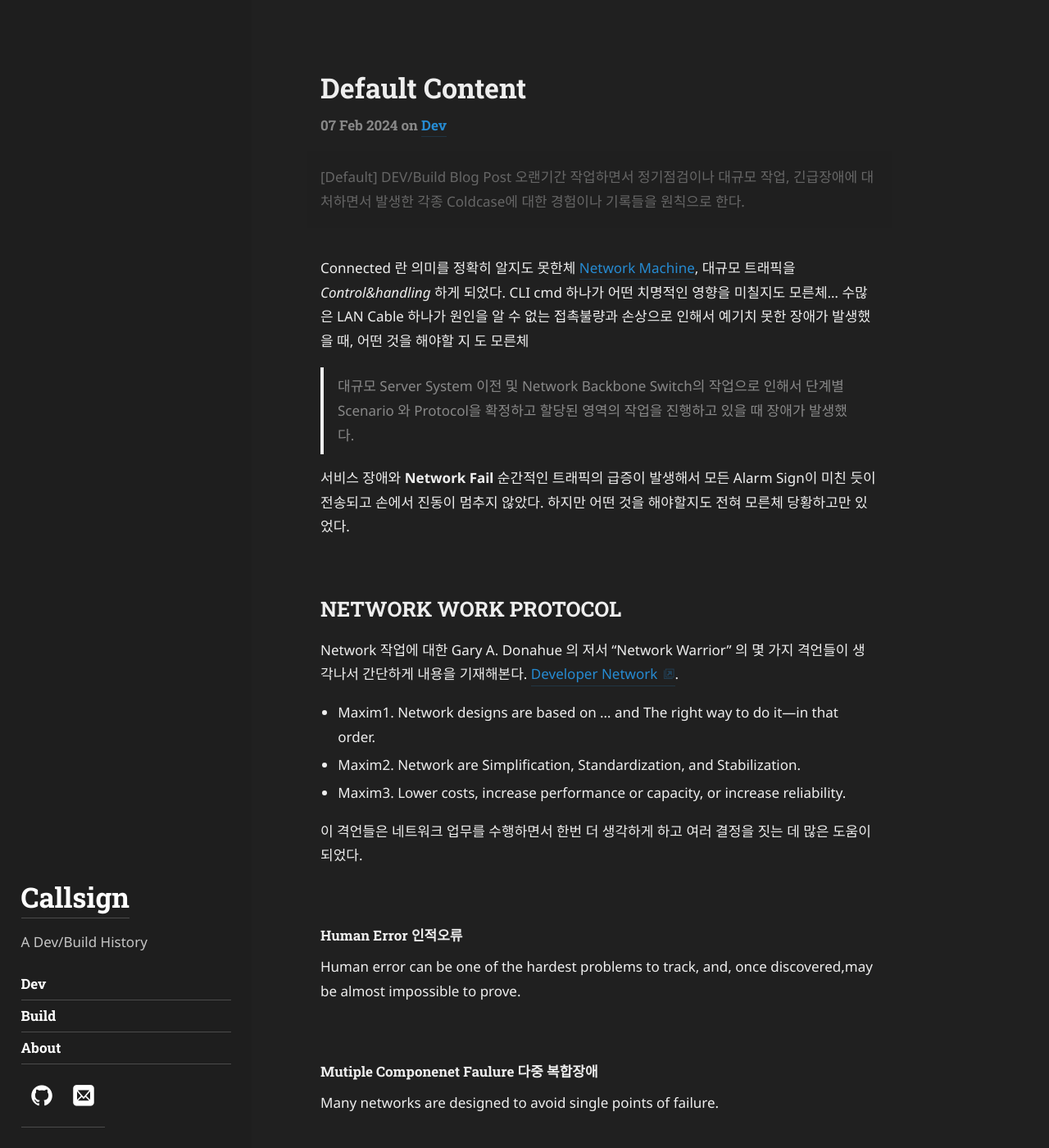
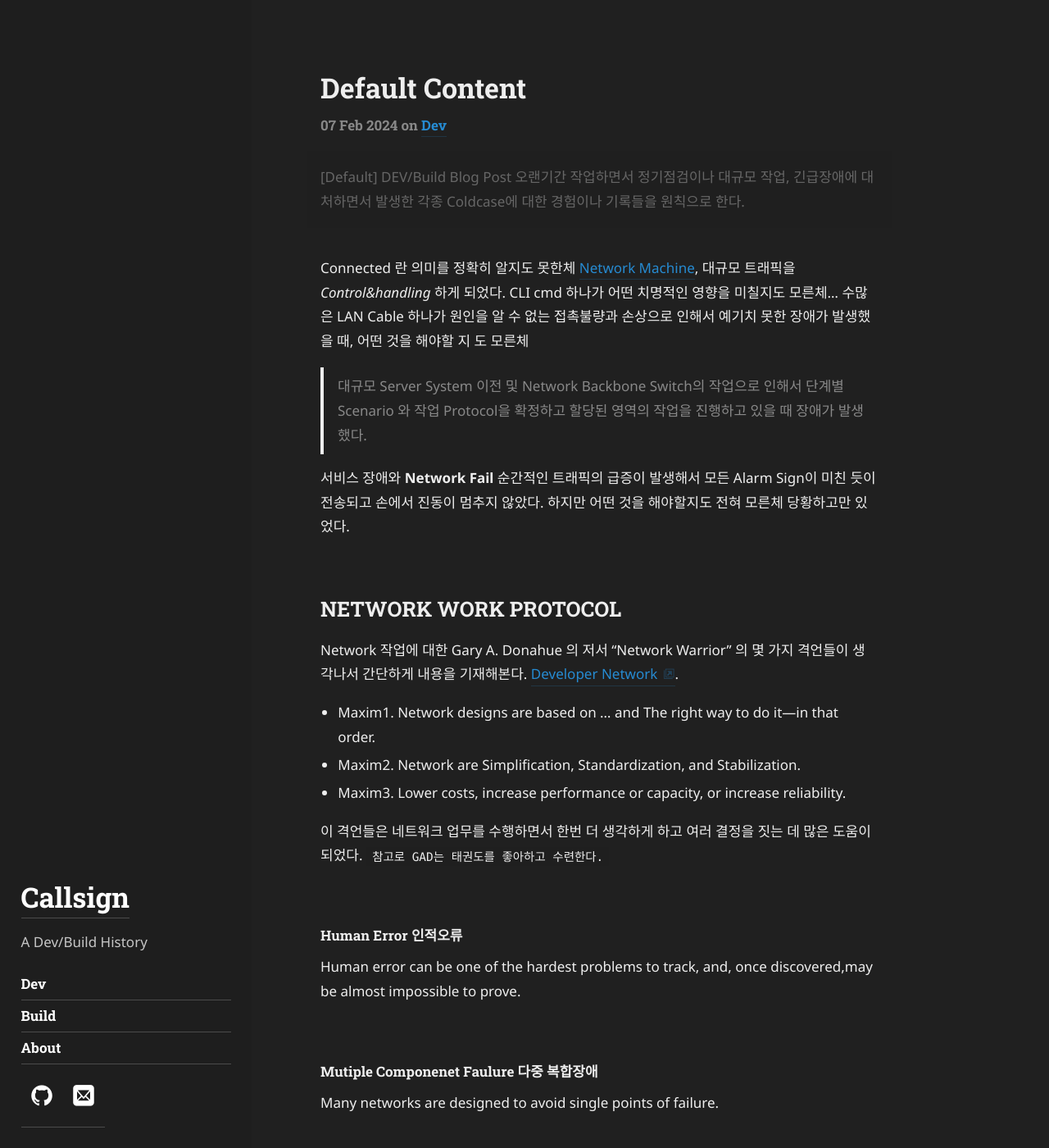
Before and after one commit to callsign88/callsign88.github.io, a Jekyll site: the page built from _posts/2024-02-07-example-content.md, in a window 1280 px wide and 1400 px high. Shown: the whole window at 82% size. Built offline with Jekyll 4.4.1, drawn with Linux system fonts in a browser that asks for light colours; some web fonts are replaced; some of the changed text lies outside the part shown.

Commit message:
Update posts: refine links and text in whats-jekyll and example-content

```diff
--- a/_posts/2024-02-07-example-content.md
+++ b/_posts/2024-02-07-example-content.md
@@ -10,7 +10,7 @@
 
 Connected 란 의미를 정확히 알지도 못한체 <a href="#">Network Machine</a>, 대규모 트래픽을  *Control&handling* 하게 되었다. CLI cmd 하나가 어떤 치명적인 영향을 미칠지도 모른체... 수많은 LAN Cable 하나가 원인을 알 수 없는 접촉불량과 손상으로 인해서 예기치 못한 장애가 발생했을 때, 어떤 것을 해야할 지 도 모른체
 
-> 대규모 Server System 이전 및 Network Backbone Switch의 작업으로 인해서 단계별 Scenario 와 Protocol을 확정하고 할당된 영역의 작업을 진행하고 있을 때 장애가 발생했다.
+> 대규모 Server System 이전 및 Network Backbone Switch의 작업으로 인해서 단계별 Scenario 와 작업 Protocol을 확정하고 할당된 영역의 작업을 진행하고 있을 때 장애가 발생했다.
 
 서비스 장애와 **Network Fail** 순간적인 트래픽의 급증이 발생해서 모든 Alarm Sign이 미친 듯이 전송되고 손에서 진동이 멈추지 않았다. 하지만 어떤 것을 해야할지도 전혀 모른체 당황하고만 있었다.
 
@@ -23,7 +23,7 @@
 - Maxim3. Lower costs, increase performance or capacity, or increase reliability.
 
 
-이 격언들은 네트워크 업무를 수행하면서 한번 더 생각하게 하고 여러 결정을 짓는 데 많은 도움이 되었다.
+이 격언들은 네트워크 업무를 수행하면서 한번 더 생각하게 하고 여러 결정을 짓는 데 많은 도움이 되었다. `참고로 GAD는 태권도를 좋아하고 수련한다.`
 
 
 #### Human Error 인적오류
```
Also changed, not shown: other parts of _posts/2024-02-07-example-content.md (+1 -2 lines), _posts/2024-02-06-whats-jekyll.md (+2 -2 lines).
